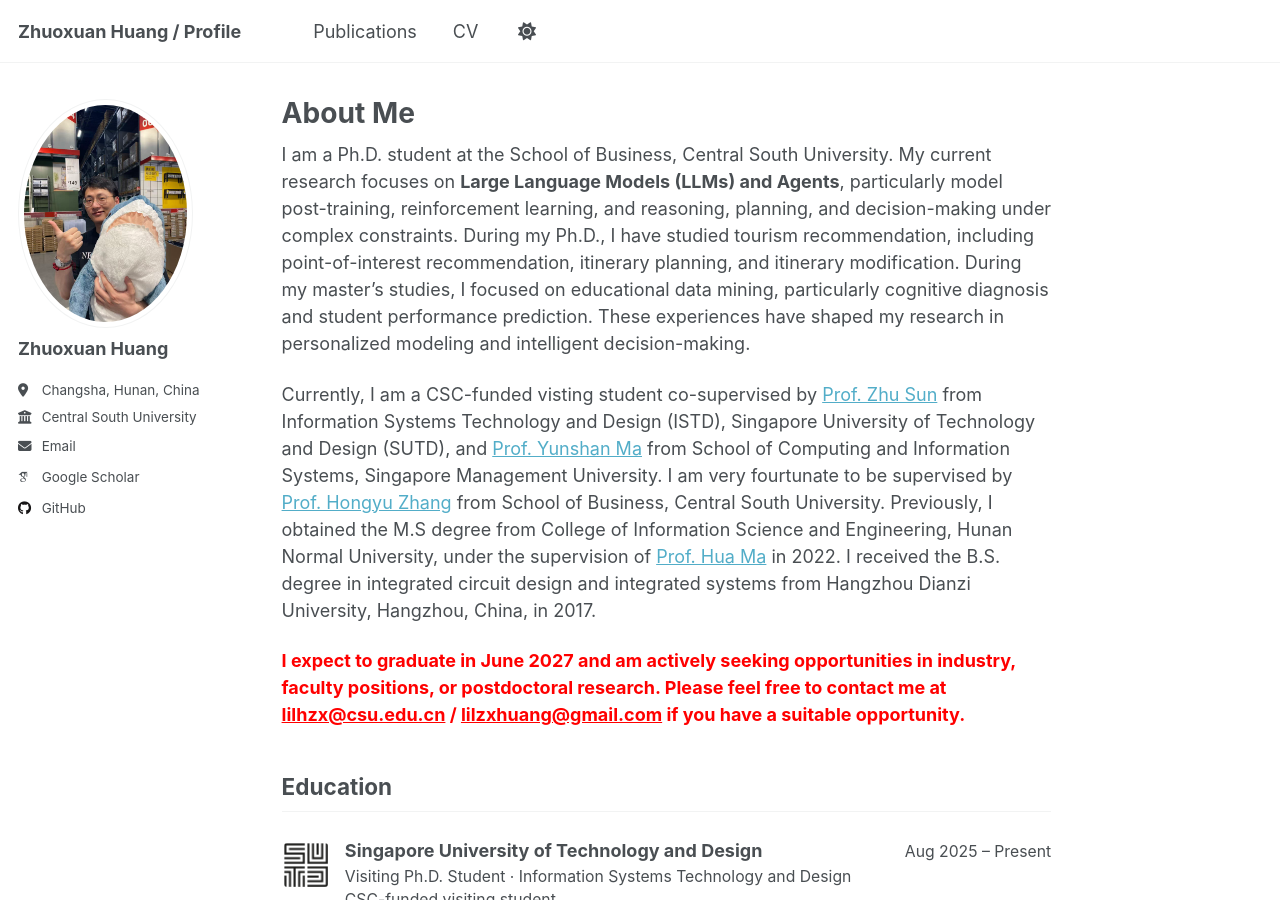
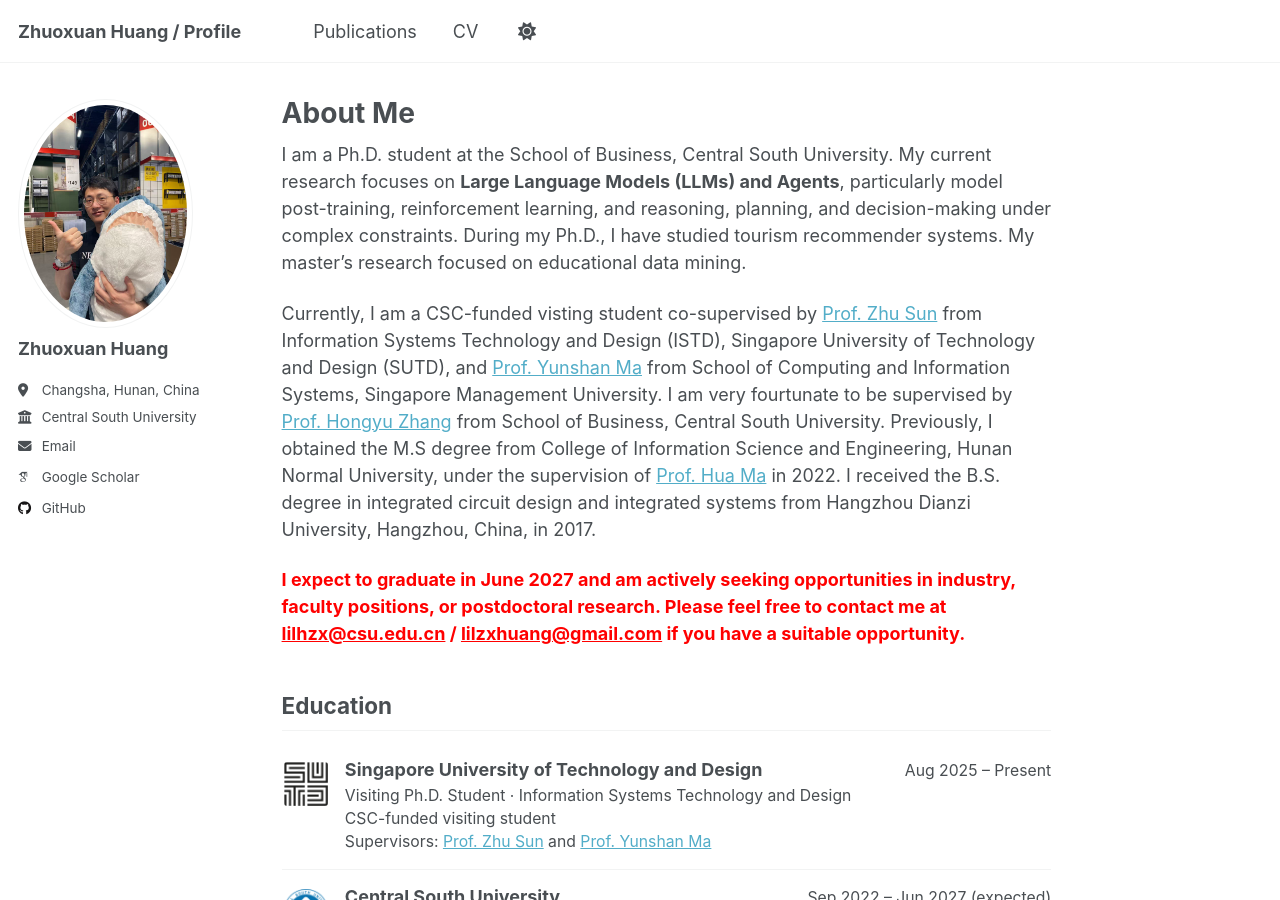
Before and after one commit to zelo2/zelo2.github.io, a Jekyll site: the page built from _pages/about.md, in a window 1280 px wide and 900 px high. Built offline with Jekyll 4.4.1, drawn with Linux system fonts in a browser that asks for light colours; some web fonts are replaced; a script that is not in the unit is left out.

Commit message:
Simplify doctoral and master's research descriptions

```diff
--- a/_pages/about.md
+++ b/_pages/about.md
@@ -7,7 +7,7 @@ redirect_from:
   - /about.html
 ---
 
-I am a Ph.D. student at the School of Business, Central South University. My current research focuses on **Large Language Models (LLMs) and Agents**, particularly model post-training, reinforcement learning, and reasoning, planning, and decision-making under complex constraints. During my Ph.D., I have studied tourism recommendation, including point-of-interest recommendation, itinerary planning, and itinerary modification. During my master's studies, I focused on educational data mining, particularly cognitive diagnosis and student performance prediction. These experiences have shaped my research in personalized modeling and intelligent decision-making.
+I am a Ph.D. student at the School of Business, Central South University. My current research focuses on **Large Language Models (LLMs) and Agents**, particularly model post-training, reinforcement learning, and reasoning, planning, and decision-making under complex constraints. During my Ph.D., I have studied tourism recommender systems. My master's research focused on educational data mining.
 
 Currently, I am a CSC-funded visting student co-supervised by [Prof. Zhu Sun](https://sites.google.com/view/zhusun/home) from Information Systems Technology and Design (ISTD), Singapore University of Technology and Design (SUTD), and [Prof. Yunshan Ma](https://mysbupt.github.io) from School of Computing and Information Systems, Singapore Management University. I am very fourtunate to be supervised by [Prof. Hongyu Zhang](https://scholar.google.com.hk/citations?user=B1gqJ8UAAAAJ&hl=zh-CN&oi=sra) from School of Business, Central South University. Previously, I obtained the M.S degree from College of Information Science and Engineering, Hunan Normal University, under the supervision of [Prof. Hua Ma](https://ieeexplore.ieee.org/author/37086381334) in 2022. I received the B.S. degree in integrated circuit design and integrated systems from Hangzhou Dianzi University, Hangzhou, China, in 2017.
 
```
